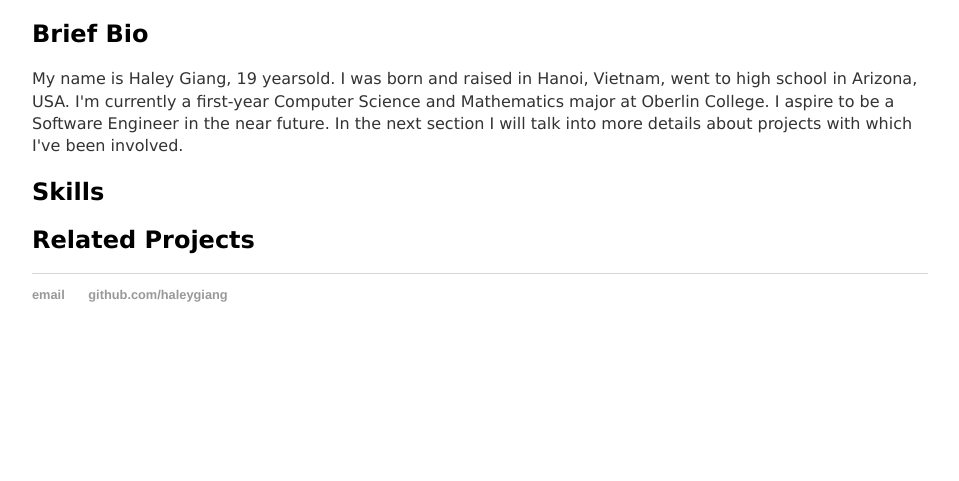
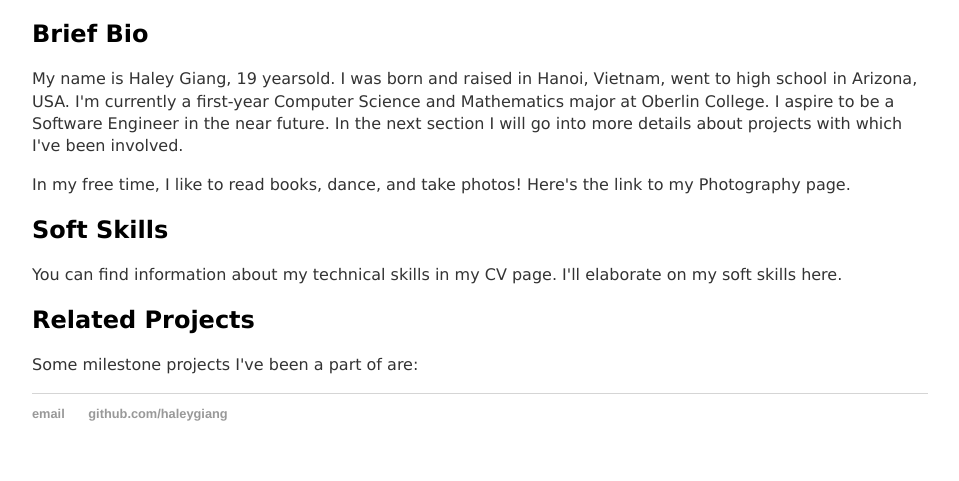
Before and after one commit to haleygiang/haleygiang.github.io, a Jekyll site: the page built from about/index.html, in a window 1280 px wide. Shown: the part 597-1078 px from the top of the page, without its empty margins (160-1119 px from the left). Built offline with Jekyll 4.4.1, drawn with Linux system fonts in a browser that asks for light colours; before the commit the page ends 959 px from its top, so only the background shows below that.

Commit message:
Update index.html

```diff
--- a/about/index.html
+++ b/about/index.html
@@ -9,12 +9,21 @@ title: Haley Giang's About
 
 	<h2>Brief Bio</h2>
 	<p>
-		My name is Haley Giang, 19 yearsold. I was born and raised in Hanoi, Vietnam, went to high school in Arizona, USA. I'm currently a first-year Computer Science and Mathematics major at Oberlin College. I aspire to be a Software Engineer in the near future. In the next section I will talk into more details about projects with which I've been involved.
+		My name is Haley Giang, 19 yearsold. I was born and raised in Hanoi, Vietnam, went to high school in Arizona, USA. I'm currently a first-year Computer Science and Mathematics major at Oberlin College. I aspire to be a Software Engineer in the near future. In the next section I will go into more details about projects with which I've been involved.
+	</p>
+	<p>
+		In my free time, I like to read books, dance, and take photos! Here's the link to my Photography page.
 	</p>
 
-	<h2>Skills</h2>
+	<h2>Soft Skills</h2>
+	<p>
+		You can find information about my technical skills in my CV page. I'll elaborate on my soft skills here.
+	</p>
 
 	<h2>Related Projects</h2>
+	<p>
+		Some milestone projects I've been a part of are:
+	</p>
 </div><!-- /.blurb -->
 
 <style>
```
